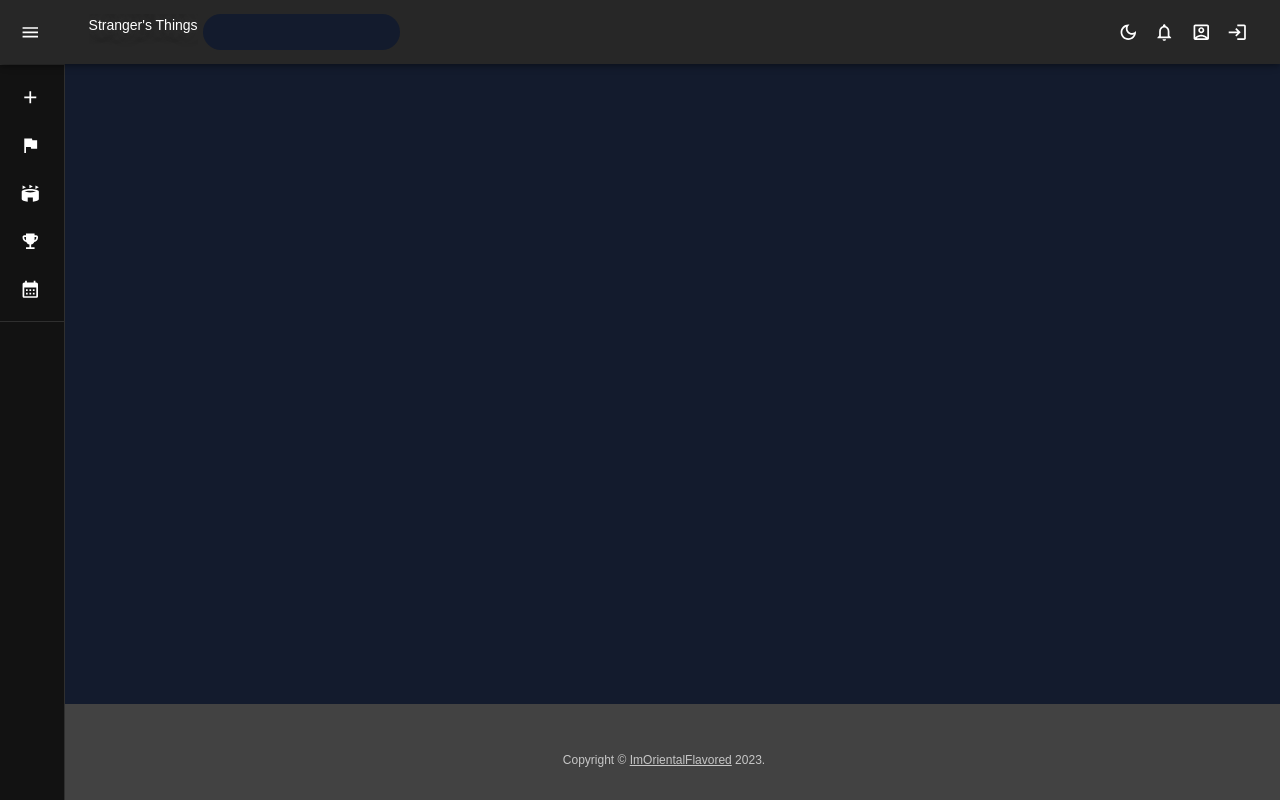
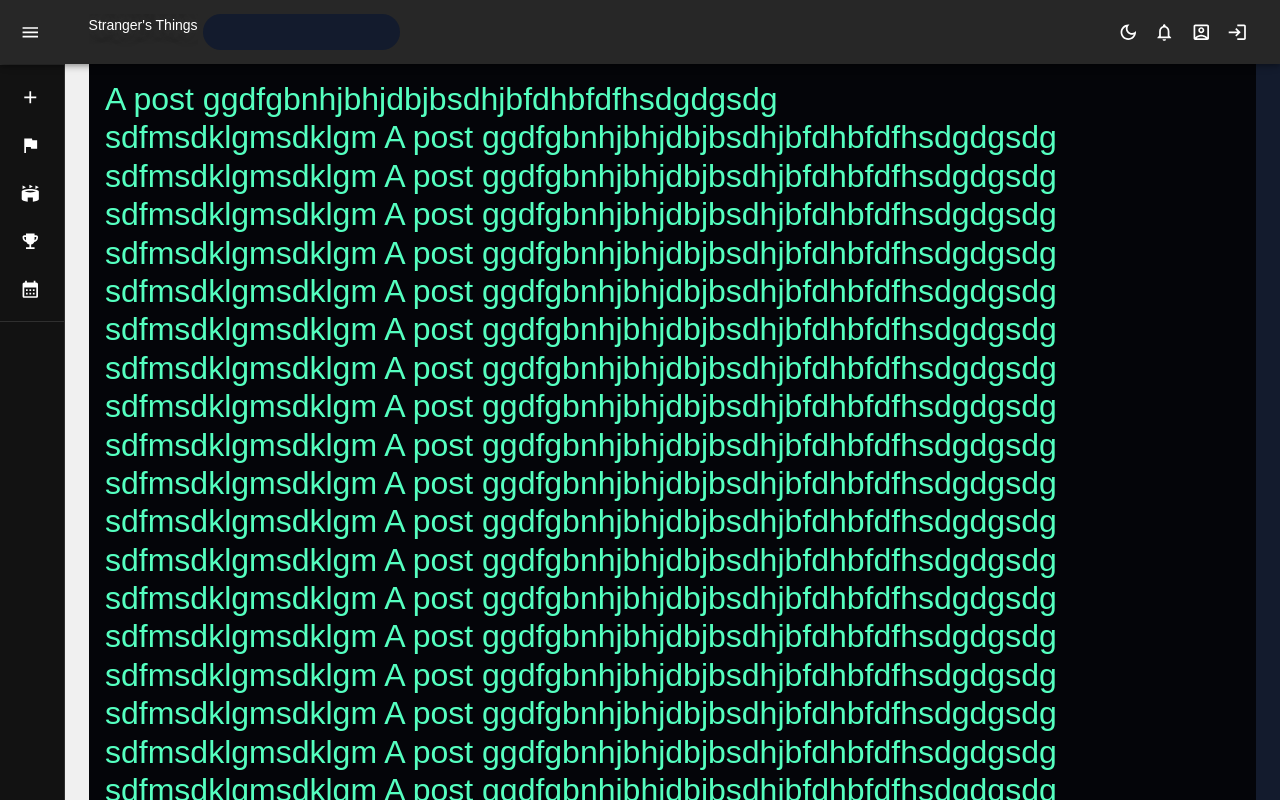
Before and after one commit to ImOrientalFlavored/stranger-things-collab, a React (Vite) app: page /posts in a window 1280 px wide. Shown: the top 800 px of the page. Built offline with nearby package versions, Linux system fonts and the light colour scheme.

Commit message:
Added routes and minor ui tweaks

```diff
--- a/src/components/layout/ContentPane.tsx
+++ b/src/components/layout/ContentPane.tsx
@@ -1,4 +1,11 @@
+import { Box } from "@mui/material";
 
-export default function ContentPane(){
-    return <></>
+type ContentPaneProp ={
+    children?:React.ReactNode
+  }
+
+export default function ContentPane({children}:ContentPaneProp){
+    return <Box padding={'1rem'} width={'100%'} height={'100%'}>
+        {children}
+    </Box>
 }
--- a/src/components/layout/Footer.tsx
+++ b/src/components/layout/Footer.tsx
@@ -6,16 +6,16 @@ import { Box } from "@mui/material";
 export default function Footer() {
   return (
     <Box
-        position={"fixed"}
-        bottom={'0'}
+        position={"relative"}
+
         sx={{
             backgroundColor: (theme) =>
             theme.palette.mode === "light"
                 ? theme.palette.grey[200]
-                : theme.palette.grey[800],
-            p: 6,
+                : theme.palette.grey[900],
+            p: 4,
             width: "100vw",
-            maxHeight: "10vh",
+            height: "5vh",
         }}
       component="footer"
     >
--- a/src/components/layout/NavUI.tsx
+++ b/src/components/layout/NavUI.tsx
@@ -17,7 +17,7 @@ import ListItem from '@mui/material/ListItem';
 import ListItemButton from '@mui/material/ListItemButton';
 import ListItemIcon from '@mui/material/ListItemIcon';
 import ListItemText from '@mui/material/ListItemText';
-import { Container, InputBase } from '@mui/material';
+import { Container, InputBase, colors } from '@mui/material';
 import { ColorModeContext, tokens} from "../../theme";
 import { useContext } from "react";
 import LightModeOutlinedIcon from '@mui/icons-material/LightModeOutlined';
@@ -227,8 +227,12 @@ export default function NavUI({children}:NavUIProp) {
           </List>
           <Divider />
         </Drawer>
+        <Box component="main" bgcolor={colors.primary[900]} color={colors.greenAccent[400]} sx={{ flexGrow: 1, }}>
           <DrawerHeader />
+
             {children}
+
+        </Box>
       </Box>
     </Container>
   );
--- a/src/main.tsx
+++ b/src/main.tsx
@@ -1,10 +1,62 @@
-import React from 'react'
-import ReactDOM from 'react-dom/client'
-import './index.css'
-import Root from './routes/Root.tsx'
+import * as React from "react";
+import * as ReactDOM from "react-dom/client";
+import {
+  createRoutesFromElements,
+  createBrowserRouter,
+  Route,
+  RouterProvider,
+} from "react-router-dom";
+import "./index.css";
+//Routes
+import Root from "./routes/Root";
+import ErrorPage from "./ErrorPage";
+import Index from "./routes/Index";
+import EditPost from "./routes/Edit";
+import Post from "./routes/Post";
+import SignInForm from "./routes/SignInForm";
+import SignUpForm from "./routes/SignUpForm";
 
-ReactDOM.createRoot(document.getElementById('root')!).render(
+const router = createBrowserRouter(
+  createRoutesFromElements(
+    <Route
+      path="/"
+      element={<Root />}
+      //loader={rootLoader}
+      //action={rootAction}
+      errorElement={<ErrorPage />}
+    >
+      <Route errorElement={<ErrorPage />}>
+        <Route index element={<Index />} />
+        <Route
+          path="/posts"
+          element={<Post />}
+          //loader={postLoader}
+          //action={postAction}
+        />
+        <Route
+          path="posts/:postId/edit"
+          element={<EditPost />}
+          //loader={postLoader}
+          //action={editAction}
+        />
+        <Route
+          path="posts/:postId/destroy"
+          //action={destroyAction}
+        />
+         <Route
+          path="/sign-in"
+          element={<SignInForm />}
+        />
+         <Route
+          path="sign-up"
+          element={<SignUpForm />}
+        />
+      </Route>
+    </Route>
+  )
+);
+ReactDOM.createRoot(document.getElementById("root")!).render(
   <React.StrictMode>
-    <Root />
+    <RouterProvider router={router} />
   </React.StrictMode>
-)
+);
--- a/src/routes/Index.tsx
+++ b/src/routes/Index.tsx
@@ -1,5 +1,11 @@
+import Typography from '@mui/material/Typography';
 
 
 export default function Index(){
-    return
+    return (
+    <Typography variant='h2'>
+        Index
+    </Typography>
+
+    )
 }
--- a/src/routes/Post.tsx
+++ b/src/routes/Post.tsx
@@ -1,4 +1,124 @@
+import Typography from '@mui/material/Typography'
+import {Box} from '@mui/material'
 
 export default function Post(){
-    return <></>
+    return (
+    <Box>
+        <Typography variant='h2'>
+            A post ggdfgbnhjbhjdbjbsdhjbfdhbfdfhsdgdgsdg
+            <br />
+            sdfmsdklgmsdklgm
+            A post ggdfgbnhjbhjdbjbsdhjbfdhbfdfhsdgdgsdg
+            <br />
+            sdfmsdklgmsdklgm
+
+            A post ggdfgbnhjbhjdbjbsdhjbfdhbfdfhsdgdgsdg
+            <br />
+            sdfmsdklgmsdklgm
+
+            A post ggdfgbnhjbhjdbjbsdhjbfdhbfdfhsdgdgsdg
+            <br />
+            sdfmsdklgmsdklgm
+
+            A post ggdfgbnhjbhjdbjbsdhjbfdhbfdfhsdgdgsdg
+            <br />
+            sdfmsdklgmsdklgm
+
+            A post ggdfgbnhjbhjdbjbsdhjbfdhbfdfhsdgdgsdg
+            <br />
+            sdfmsdklgmsdklgm A post ggdfgbnhjbhjdbjbsdhjbfdhbfdfhsdgdgsdg
+            <br />
+            sdfmsdklgmsdklgm
+            A post ggdfgbnhjbhjdbjbsdhjbfdhbfdfhsdgdgsdg
+            <br />
+            sdfmsdklgmsdklgm
+
+            A post ggdfgbnhjbhjdbjbsdhjbfdhbfdfhsdgdgsdg
+            <br />
+            sdfmsdklgmsdklgm
+
+            A post ggdfgbnhjbhjdbjbsdhjbfdhbfdfhsdgdgsdg
+            <br />
+            sdfmsdklgmsdklgm
+
+            A post ggdfgbnhjbhjdbjbsdhjbfdhbfdfhsdgdgsdg
+            <br />
+            sdfmsdklgmsdklgm
+
+            A post ggdfgbnhjbhjdbjbsdhjbfdhbfdfhsdgdgsdg
+            <br />
+            sdfmsdklgmsdklgm
+            A post ggdfgbnhjbhjdbjbsdhjbfdhbfdfhsdgdgsdg
+            <br />
+            sdfmsdklgmsdklgm
+            A post ggdfgbnhjbhjdbjbsdhjbfdhbfdfhsdgdgsdg
+            <br />
+            sdfmsdklgmsdklgm
+
+            A post ggdfgbnhjbhjdbjbsdhjbfdhbfdfhsdgdgsdg
+            <br />
+            sdfmsdklgmsdklgm
+
+            A post ggdfgbnhjbhjdbjbsdhjbfdhbfdfhsdgdgsdg
+            <br />
+            sdfmsdklgmsdklgm
+
+            A post ggdfgbnhjbhjdbjbsdhjbfdhbfdfhsdgdgsdg
+            <br />
+            sdfmsdklgmsdklgm
+
+            A post ggdfgbnhjbhjdbjbsdhjbfdhbfdfhsdgdgsdg
+            <br />
+            sdfmsdklgmsdklgm
+            A post ggdfgbnhjbhjdbjbsdhjbfdhbfdfhsdgdgsdg
+            <br />
+            sdfmsdklgmsdklgm
+            A post ggdfgbnhjbhjdbjbsdhjbfdhbfdfhsdgdgsdg
+            <br />
+            sdfmsdklgmsdklgm
+
+            A post ggdfgbnhjbhjdbjbsdhjbfdhbfdfhsdgdgsdg
+            <br />
+            sdfmsdklgmsdklgm
+
+            A post ggdfgbnhjbhjdbjbsdhjbfdhbfdfhsdgdgsdg
+            <br />
+            sdfmsdklgmsdklgm
+
+            A post ggdfgbnhjbhjdbjbsdhjbfdhbfdfhsdgdgsdg
+            <br />
+            sdfmsdklgmsdklgm
+
+            A post ggdfgbnhjbhjdbjbsdhjbfdhbfdfhsdgdgsdg
+            <br />
+            sdfmsdklgmsdklgm
+            A post ggdfgbnhjbhjdbjbsdhjbfdhbfdfhsdgdgsdg
+            <br />
+            sdfmsdklgmsdklgm
+            A post ggdfgbnhjbhjdbjbsdhjbfdhbfdfhsdgdgsdg
+            <br />
+            sdfmsdklgmsdklgm
+
+            A post ggdfgbnhjbhjdbjbsdhjbfdhbfdfhsdgdgsdg
+            <br />
+            sdfmsdklgmsdklgm
+
+            A post ggdfgbnhjbhjdbjbsdhjbfdhbfdfhsdgdgsdg
+            <br />
+            sdfmsdklgmsdklgm
+
+            A post ggdfgbnhjbhjdbjbsdhjbfdhbfdfhsdgdgsdg
+            <br />
+            sdfmsdklgmsdklgm
+
+            A post ggdfgbnhjbhjdbjbsdhjbfdhbfdfhsdgdgsdg
+            <br />
+            sdfmsdklgmsdklgm
+
+
+
+
+        </Typography>
+    </Box>
+    )
 }
--- a/src/routes/Root.tsx
+++ b/src/routes/Root.tsx
@@ -1,17 +1,22 @@
+import ContentPane from "../components/layout/ContentPane";
 import Footer from "../components/layout/Footer";
 import NavUI from "../components/layout/NavUI";
 import { ColorModeContext, useMode } from "../theme"
 import { CssBaseline, ThemeProvider } from "@mui/material";
+import { Outlet } from 'react-router-dom'
 
 export default function Root(){
     const [theme, colorMode] = useMode();
     return (
-        <ColorModeContext.Provider value={colorMode}>
+        <ColorModeContext.Provider value={colorMode as {toggleColorMode:()=>void}}>
             <ThemeProvider theme={theme}>
                 <CssBaseline />
                 <NavUI>
+                    <ContentPane>
+                        <Outlet />
+                    </ContentPane>
+                </NavUI>
                     <Footer />
-                </NavUI>
             </ThemeProvider>
         </ColorModeContext.Provider>
     )
--- a/src/theme.ts
+++ b/src/theme.ts
@@ -256,7 +256,7 @@ export const ColorModeContext = createContext({
 });
 
 export const useMode = () => {
-    const [mode, setMode] = useState("dark");
+    const [mode, setMode] = useState<'light'|'dark'>('dark');
 
     const colorMode = useMemo(
         () => ({
```
